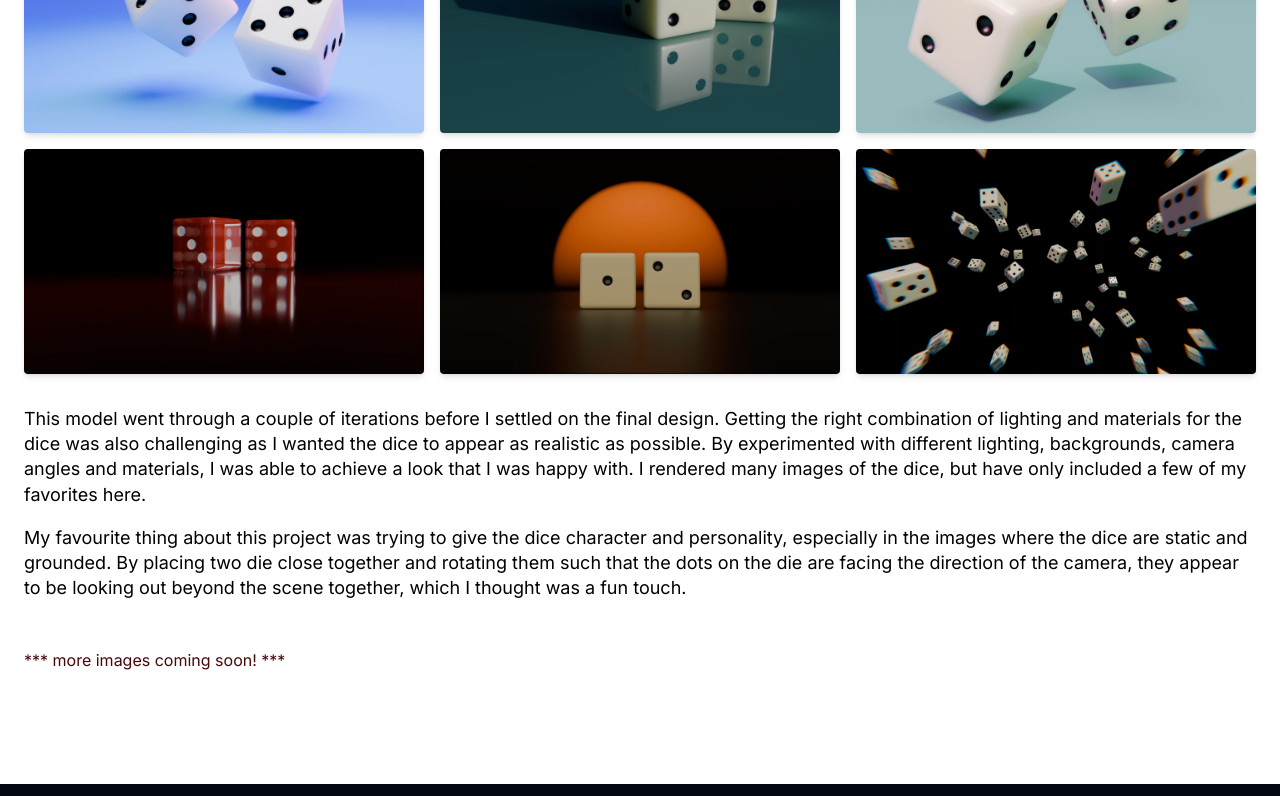
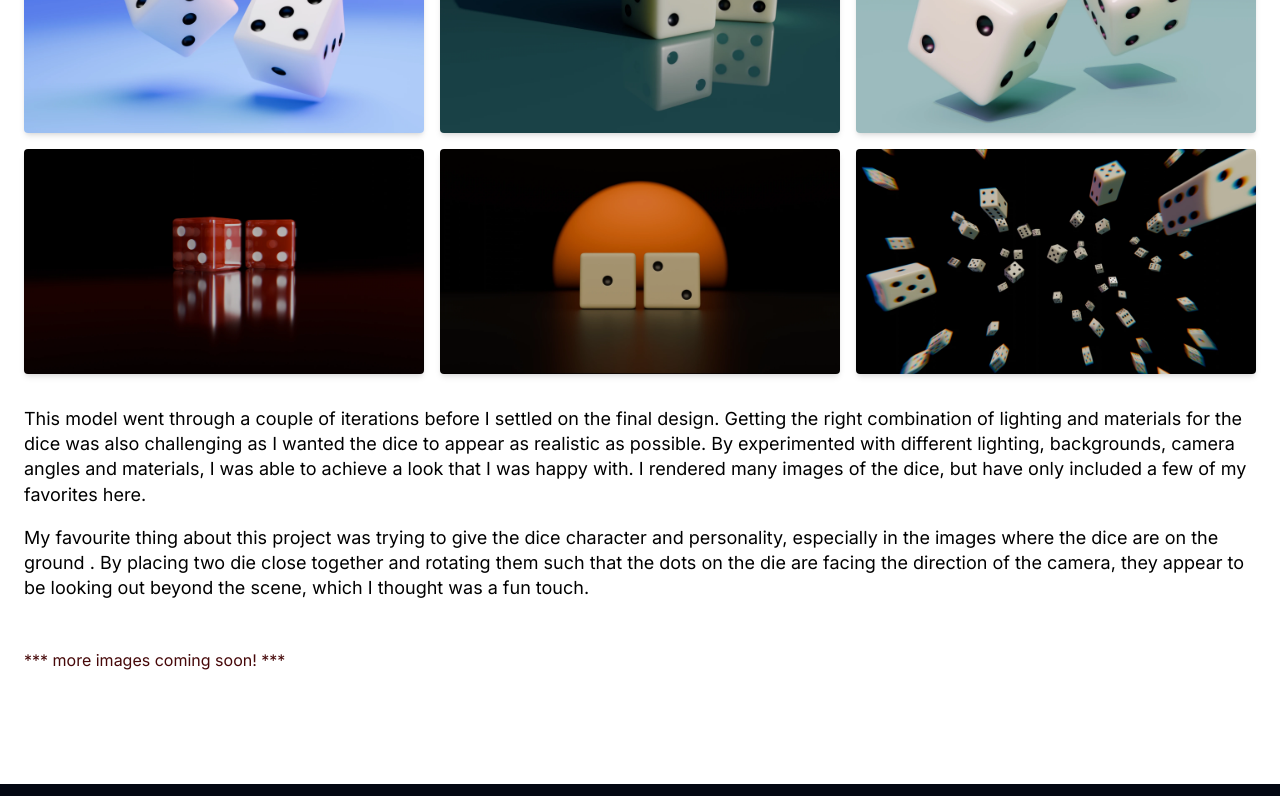
Before and after one commit to Jamnic98/jstimpson-client, a Next.js app: page /3d in a window 1280 px wide. Shown: the part 455-1251 px from the top of the page. Built offline with nearby package versions, Linux system fonts and the light colour scheme.

Commit message:
fix gallery img styles

```diff
--- a/src/app/3d/page.tsx
+++ b/src/app/3d/page.tsx
@@ -38,10 +38,10 @@ export default function threeD() {
         </p>
         <p className="text-xl">
           My favourite thing about this project was trying to give the dice character and
-          personality, especially in the images where the dice are static and grounded. By placing
-          two die close together and rotating them such that the dots on the die are facing the
-          direction of the camera, they appear to be looking out beyond the scene together, which I
-          thought was a fun touch.
+          personality, especially in the images where the dice are on the ground . By placing two
+          die close together and rotating them such that the dots on the die are facing the
+          direction of the camera, they appear to be looking out beyond the scene, which I thought
+          was a fun touch.
         </p>
       </section>
 
--- a/src/components/Project/Gallery/Gallery.tsx
+++ b/src/components/Project/Gallery/Gallery.tsx
@@ -37,19 +37,16 @@ export const ProjectGallery: React.FC<ProjectGalleryProps> = ({
           className={`grid grid-cols-1 gap-4 sm:grid-cols-2 md:grid-cols-3 ${isBlenderImage ? 'lg:grid-cols-3' : 'lg:grid-cols-4'}`}
         >
           {screenshotURIs.map((screenshotURI, index) => (
-            <div
+            <Image
               key={index}
-              className="relative w-fit cursor-pointer transition-transform hover:scale-[103%]"
+              className="relative cursor-pointer rounded shadow-md transition-transform hover:scale-[103%]"
               onClick={() => setSelectedImage(screenshotURI)}
-            >
-              <Image
-                src={screenshotURI}
-                alt={`Project screenshot ${index + 1}`}
-                width={imageDimensions.width}
-                height={imageDimensions.height}
-                className="rounded object-cover shadow-md"
-              />
-            </div>
+              src={screenshotURI}
+              alt={`Project screenshot ${index + 1}`}
+              width={imageDimensions.width}
+              height={imageDimensions.height}
+              // className=""
+            />
           ))}
         </div>
       </div>
```
Also changed, not shown: public/images/projects/tic_tac_go.png.
